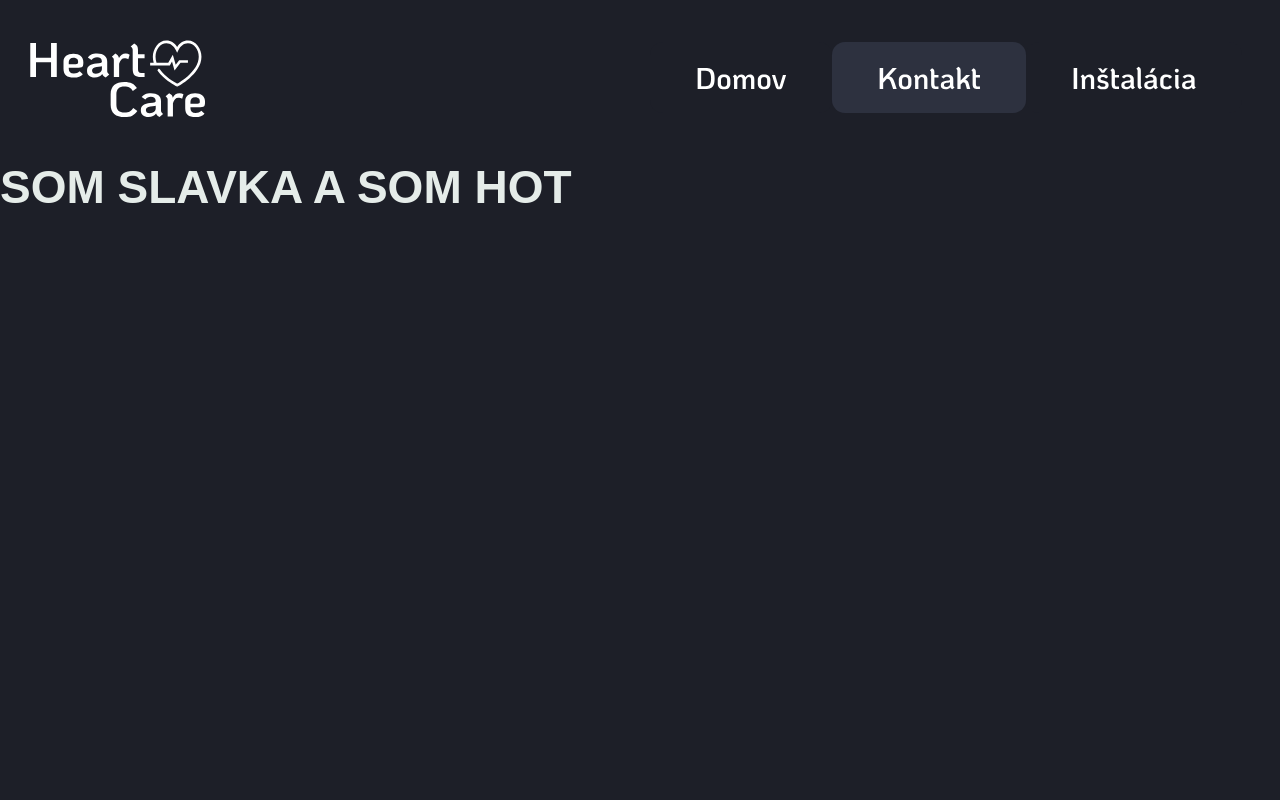
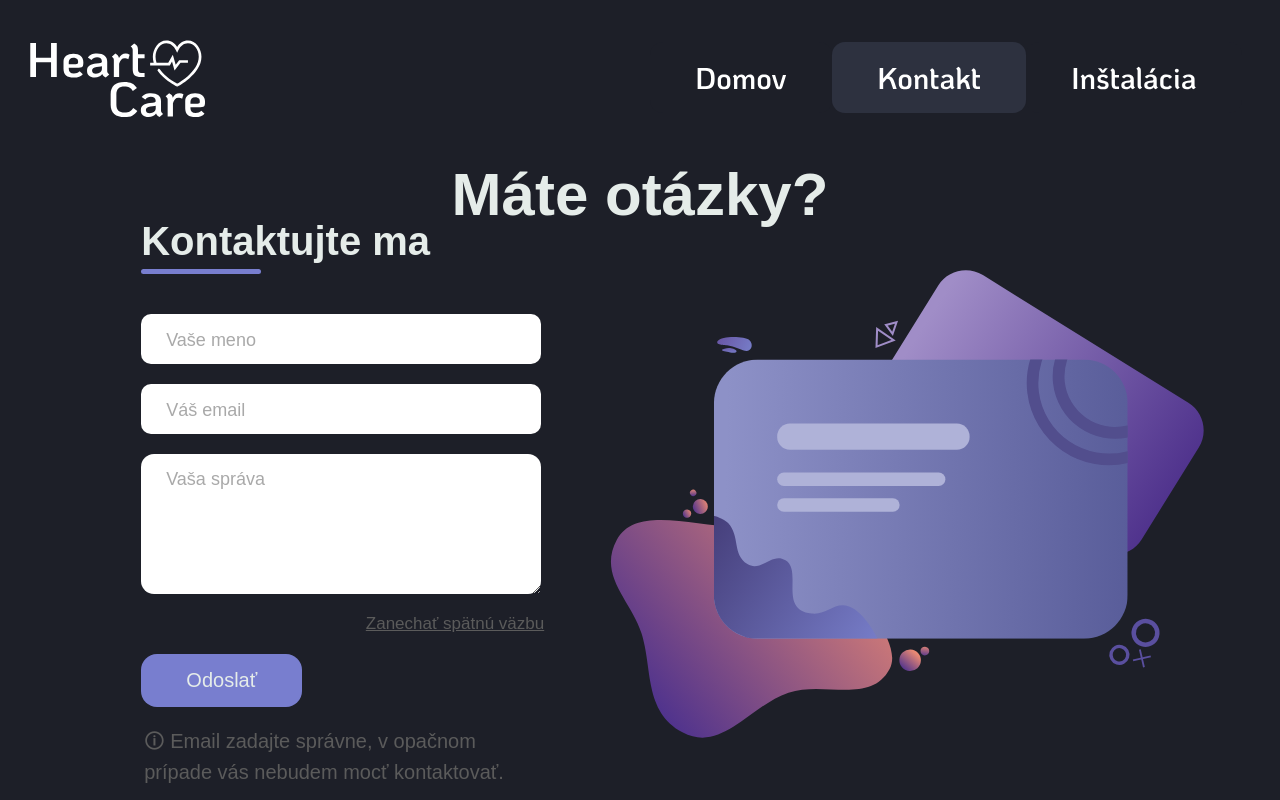
Before and after one commit to slahov/heartCare-pwa, a Flask app: page /contact.html in a window 1280 px wide. Run offline with Flask 3, Linux system fonts and the light colour scheme; parts of the project's set-up code (start-up, migrations or seed data) failed here and were passed over; some web fonts are replaced.

Commit message:
added html for contact page

```diff
--- a/templates/contact.html
+++ b/templates/contact.html
@@ -39,19 +39,19 @@
                 <img src="/static/images/logo.svg" alt="app-logo" class="logo">
             </a>
              <div class="nav">
-                <div>
+                <div class="rectangle">
                 <a href="/">
                     <img src="/static/images/home-inactive.svg" alt="tlacidlo-domov">
                 </a>
                 </div>
 
-                <div>
+                <div class="rectangle">
                    <a href="contact.html">
                        <img src="/static/images/contact-active.svg" alt="tlacidlo-kontakt">
                    </a>
                 </div>
 
-                <div>
+                <div class="rectangle">
                    <a href="installation.html">
                        <img src="/static/images/installation-inactive.svg" alt="tlacidlo-instalacia">
                    </a>
@@ -60,7 +60,30 @@
                     <img src="/static/images/hamburger-menu-icon.svg" alt="hamburger-menu-button">
                 </button>
             </div>
-        </div>
-    <h1>SOM SLAVKA A SOM HOT</h1>
+         </div>
+         <div class="contact-page-title">
+             <h1>Máte otázky?</h1>
+         </div>
+         <div class="subpage-content">
+             <div class="contact-container">
+                 <form action="https://api.web3forms.com/submit" method="POST" class="contact-form" onsubmit="return validateForm()">
+                     <div class="contact-form-title">
+                         <h2>Kontaktujte ma</h2>
+                         <hr>
+                     </div>
+                     <input type="hidden" name="access_key" value="49d158f8-3fb2-4c08-b637-d55846b63930" autocomplete="off">
+                     <input type="text" name="name" id="name" placeholder="Vaše meno" class="contact-input" autocomplete="off">
+                     <input type="email" name="email" id="email" placeholder="Váš email" class="contact-input" autocomplete="off">
+                     <textarea name="message" id="message" placeholder="Vaša správa" class="contact-input"></textarea>
+                     <a href="https://shorturl.at/kCW78" class="form-link" target="_blank">Zanechať spätnú väzbu</a>
+                     <button type="submit">Odoslať</button>
+                     <p class="form-info">🛈 Email zadajte správne, v opačnom prípade vás nebudem mocť kontaktovať.</p>
+                 </form>
+                 <div class="form-art">
+                    <img src="/static/images/art.svg" alt="">
+                 </div>
+             </div>
+         </div>
+    <script src="/static/js/main.js"></script>
     </body>
 </html>
```
